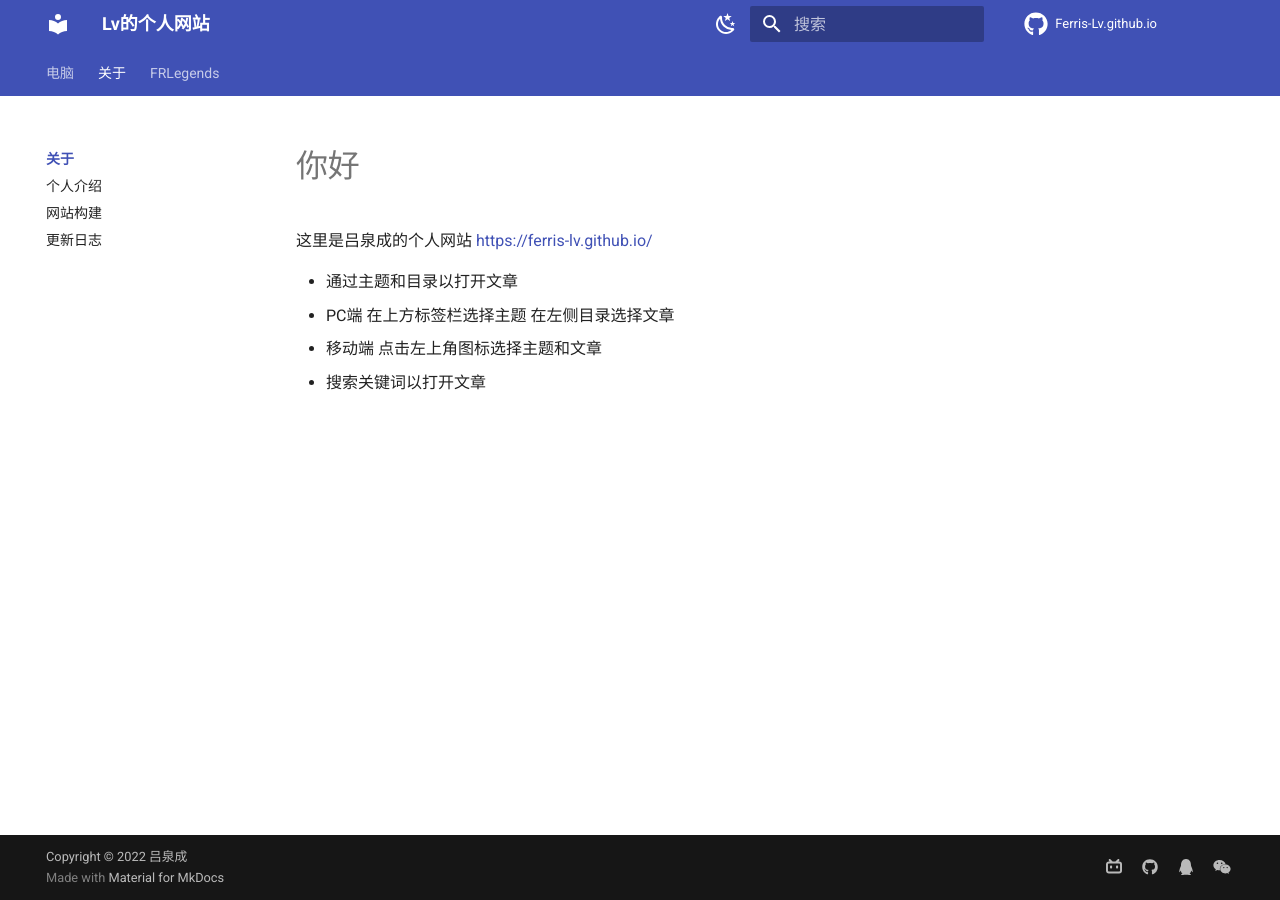
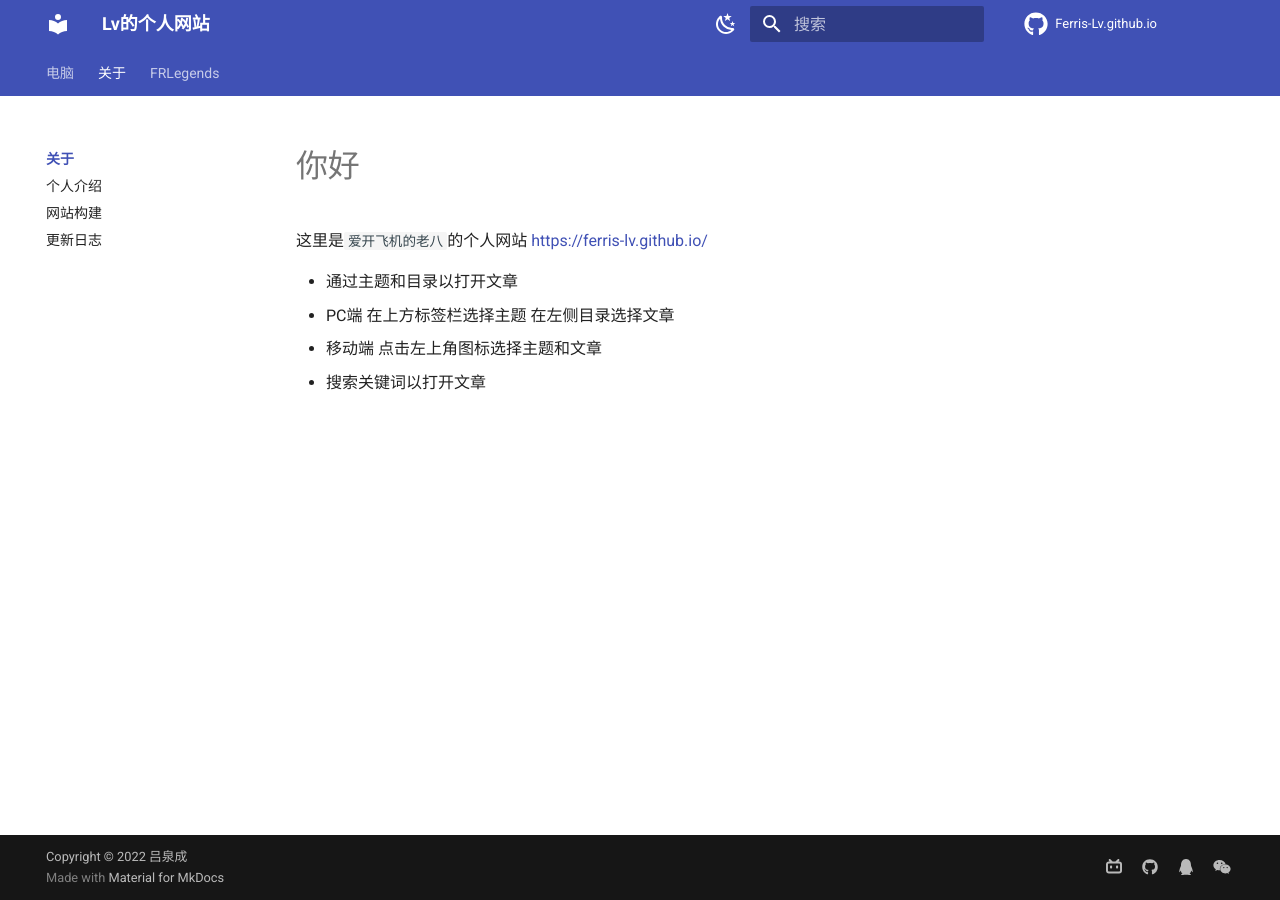
Before and after one commit to Ferris-Lv/ferris-lv.github.io, an MkDocs documentation site: the page built from docs/ABOUT/index.md, in a window 1280 px wide. Built offline with MkDocs 1.6.1 and Material for MkDocs 9.7.7, drawn with Linux system fonts in a browser that asks for light colours.

Commit message:
个人信息

````diff
--- a/docs/ABOUT/index.md
+++ b/docs/ABOUT/index.md
@@ -1,5 +1,5 @@
 # 你好
-这里是吕泉成的个人网站 [https://ferris-lv.github.io/](https://ferris-lv.github.io/)
+这里是```爱开飞机的老八```的个人网站 [https://ferris-lv.github.io/](https://ferris-lv.github.io/)
 
 - 通过主题和目录以打开文章
   * PC端 在上方标签栏选择主题 在左侧目录选择文章
--- a/mkdocs.yml
+++ b/mkdocs.yml
@@ -45,13 +45,13 @@ extra:
       name: Bilibili | 爱开飞机的老八 # 鼠标悬浮提示
     - icon: fontawesome/brands/github
       link: https://github.com/Ferris-Lv
-      name: GitHub | 吕泉成
+      name: GitHub |
     - icon: fontawesome/brands/qq
       link: https://ferris-lv.github.io/mdbook
-      name: QQ | 吕泉成
+      name: QQ |
     - icon: fontawesome/brands/weixin
       link: https://ferris-lv.github.io/mdbook
-      name: 微信 | 吕泉成
+      name: 微信 |
 
 # [Navigtion]
 nav:
````
Also changed, not shown: docs/ABOUT/me.md (+2 -3 lines), docs/index.md (+1 -1 lines), 2 other files.
